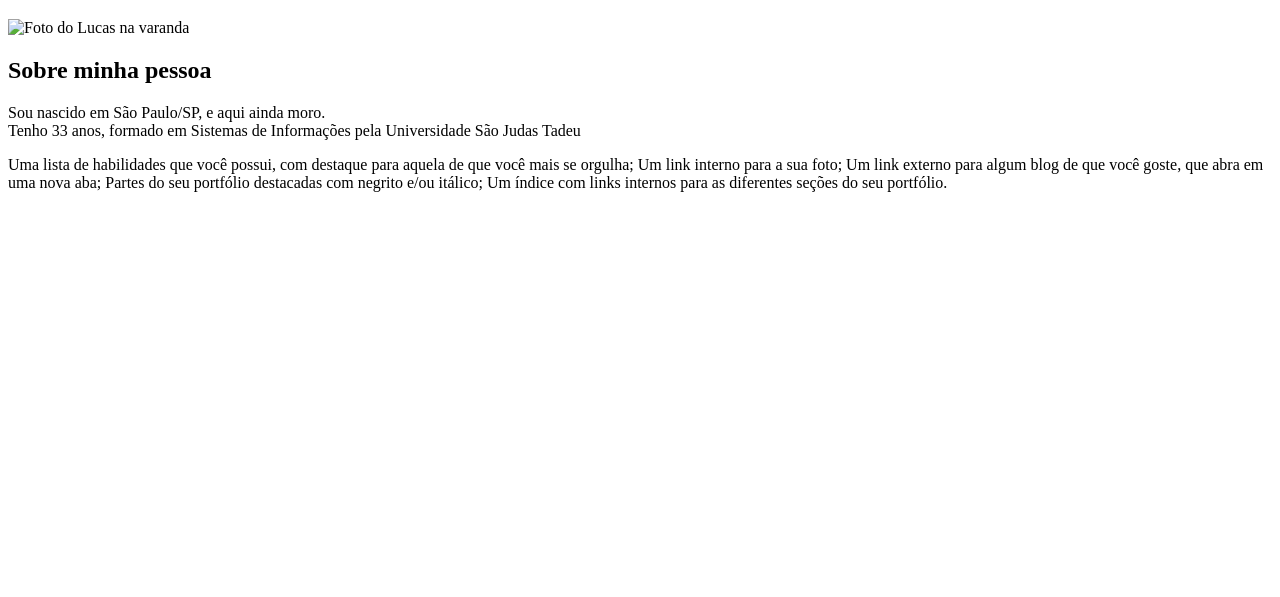
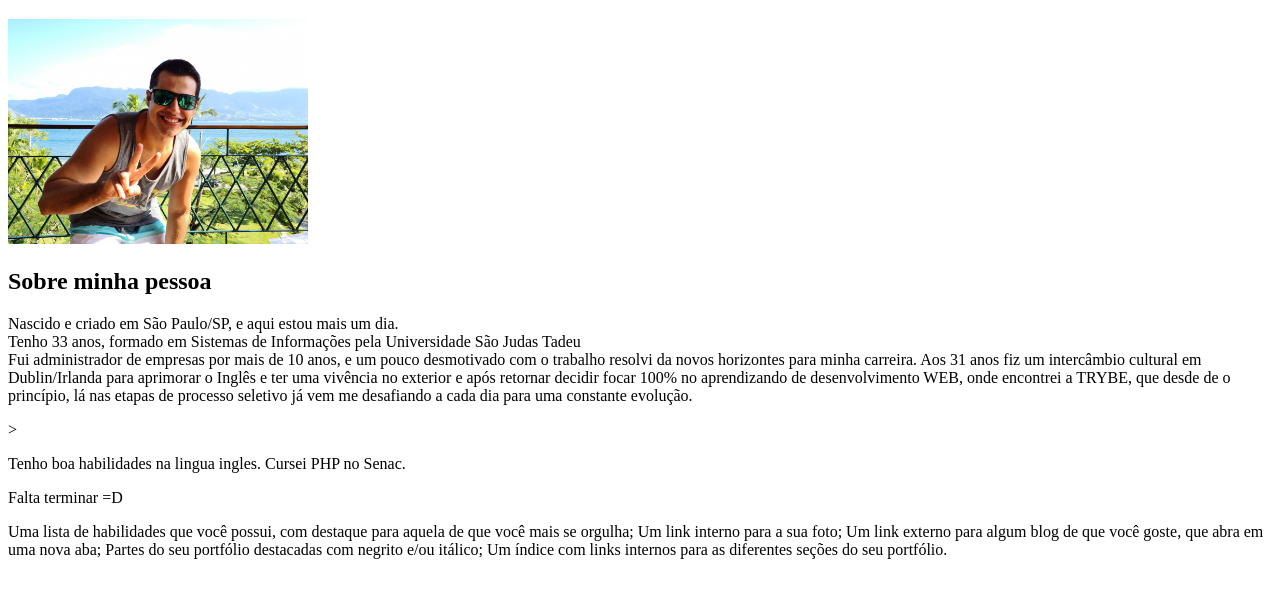
Before and after one commit to LucasAccurcio/lucasaccurcio.github.io, a plain HTML site: page index.html in a window 1280 px wide. Shown: the part 61-658 px from the top of the page. Drawn offline with Linux system fonts and the light colour scheme.

Commit message:
Adiciona algumas informações a minha página de perfil

```diff
--- a/index.html
+++ b/index.html
@@ -8,15 +8,21 @@
 </head>
 <body>
     <h1>Lucas Gualberto Accurcio Ferreira</h1>
-    <img src="#" width="300px" alt="Foto do Lucas na varanda"
+    <img src="/images/20210604_110822.jpg" width="300px" alt="Foto do Lucas na varanda"
     <br>
     <h2>Sobre minha pessoa</h2>
     <p>
-        Sou nascido em São Paulo/SP, e aqui ainda moro.<br>
+        Nascido e criado em São Paulo/SP, e aqui estou mais um dia.<br>
         Tenho 33 anos, formado em Sistemas de Informações pela Universidade São Judas Tadeu<br>
+        Fui administrador de empresas por mais de 10 anos, e um pouco desmotivado com o trabalho resolvi da novos horizontes para minha carreira. Aos 31 anos fiz um intercâmbio cultural em Dublin/Irlanda para aprimorar o Inglês e ter uma vivência no exterior e após retornar decidir focar 100% no aprendizando de desenvolvimento WEB, onde encontrei a TRYBE, que desde de o princípio, lá nas etapas de processo seletivo já vem me desafiando a cada dia para uma constante evolução.
+        </p>>
+        <p>
+            Tenho boa habilidades na lingua ingles.
+            Cursei PHP no Senac.
+        </p>
 
 </p>
-
+<p>Falta terminar =D</p>
 
 Uma lista de habilidades que você possui, com destaque para aquela de que você mais se orgulha;
 Um link interno para a sua foto;
```
